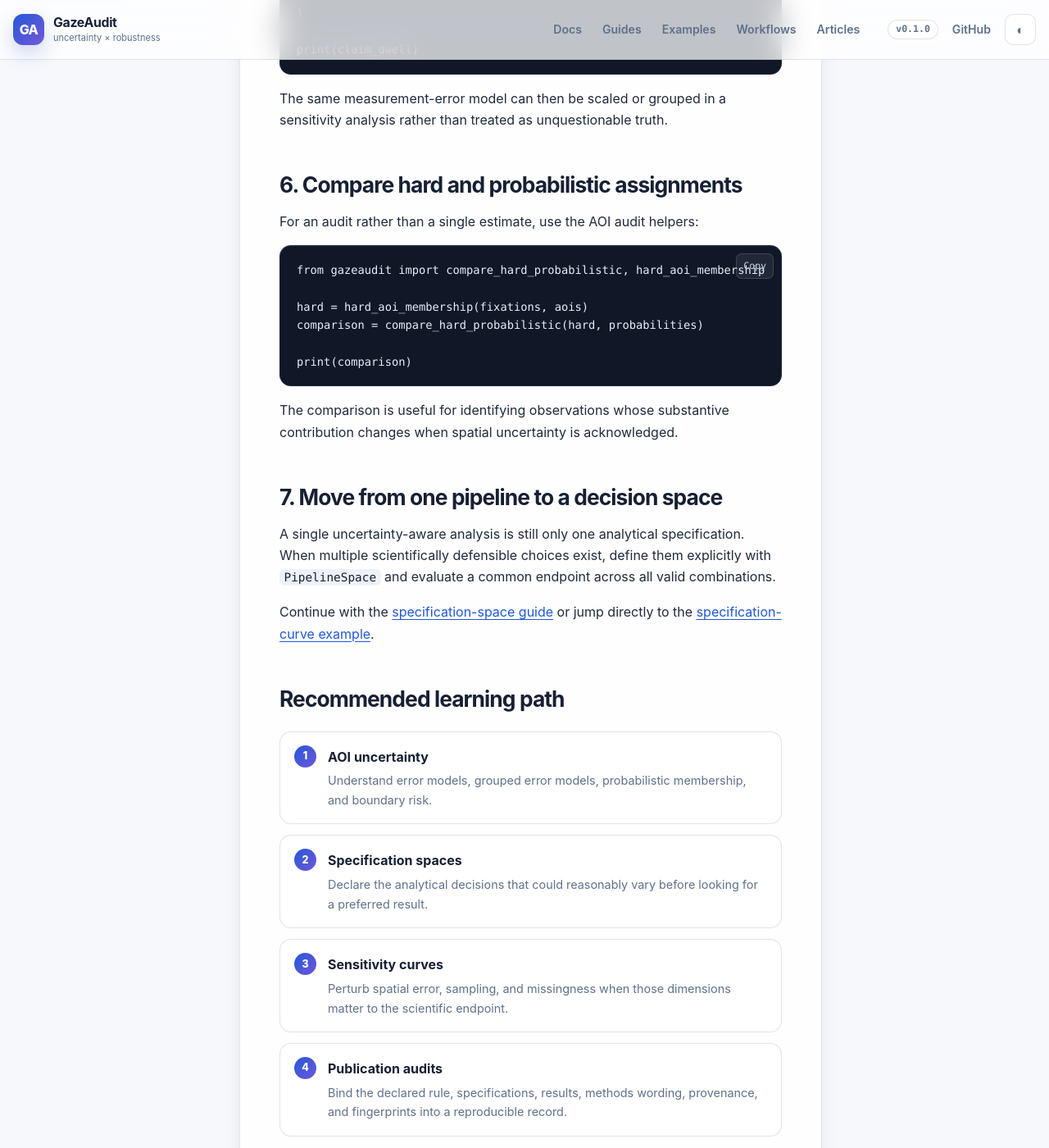
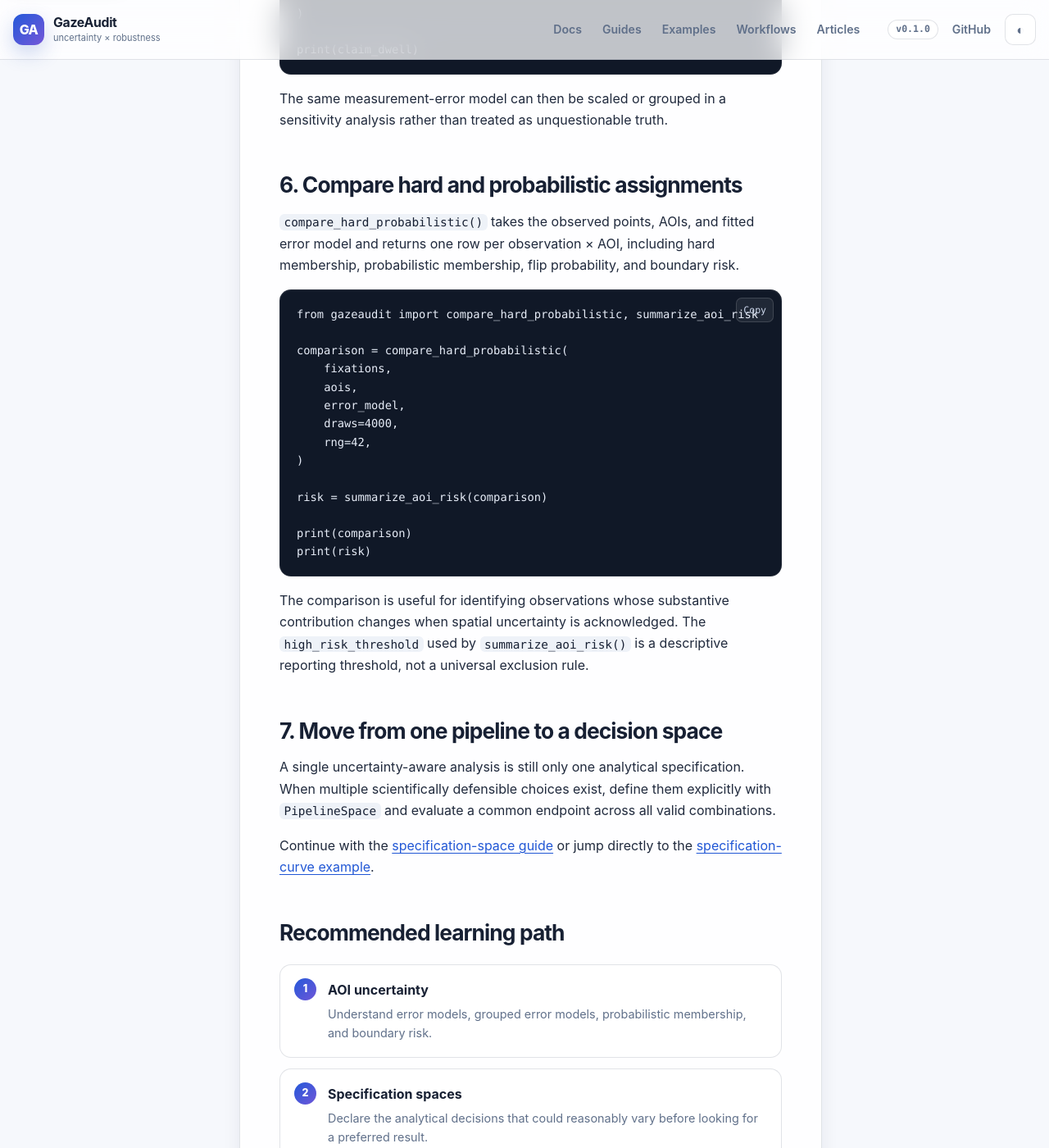
Before and after one commit to stefanosbalaskas/GazeAudit, a Jekyll site: the page built from docs/getting-started.md, in a window 1280 px wide and 1400 px high, scrolled down 3587 px. Shown: the whole window at 82% size. Built offline with Jekyll 4.4.1, drawn with Linux system fonts in a browser that asks for light colours.

Commit message:
docs: correct AOI comparison example contract

````diff
--- a/docs/getting-started.md
+++ b/docs/getting-started.md
@@ -134,18 +134,26 @@ The same measurement-error model can then be scaled or grouped in a sensitivity
 
 ## 6. Compare hard and probabilistic assignments
 
-For an audit rather than a single estimate, use the AOI audit helpers:
+`compare_hard_probabilistic()` takes the observed points, AOIs, and fitted error model and returns one row per observation × AOI, including hard membership, probabilistic membership, flip probability, and boundary risk.
 
 ```python
-from gazeaudit import compare_hard_probabilistic, hard_aoi_membership
+from gazeaudit import compare_hard_probabilistic, summarize_aoi_risk
 
-hard = hard_aoi_membership(fixations, aois)
-comparison = compare_hard_probabilistic(hard, probabilities)
+comparison = compare_hard_probabilistic(
+    fixations,
+    aois,
+    error_model,
+    draws=4000,
+    rng=42,
+)
+
+risk = summarize_aoi_risk(comparison)
 
 print(comparison)
+print(risk)
 ```
 
-The comparison is useful for identifying observations whose substantive contribution changes when spatial uncertainty is acknowledged.
+The comparison is useful for identifying observations whose substantive contribution changes when spatial uncertainty is acknowledged. The `high_risk_threshold` used by `summarize_aoi_risk()` is a descriptive reporting threshold, not a universal exclusion rule.
 
 ## 7. Move from one pipeline to a decision space
 
````
